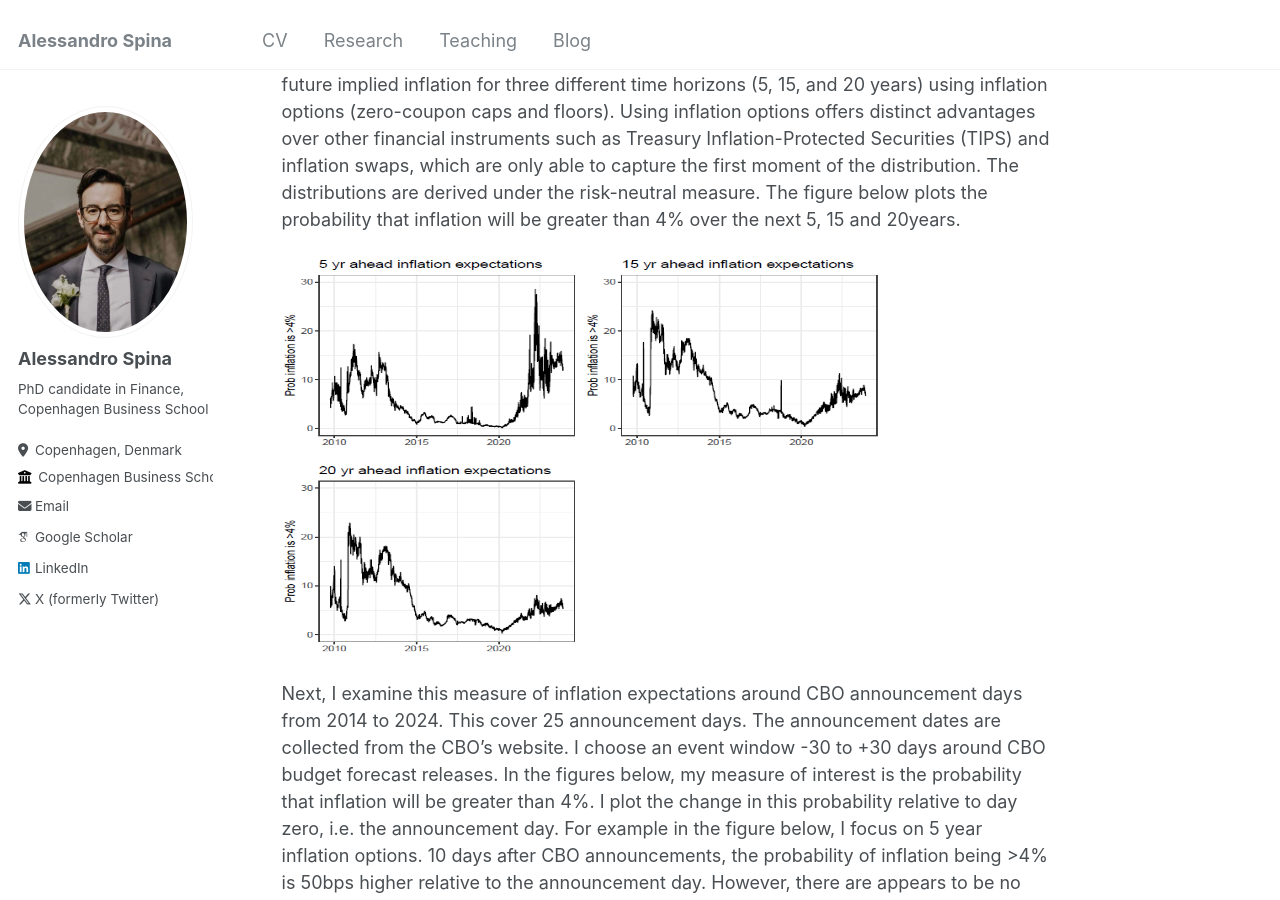
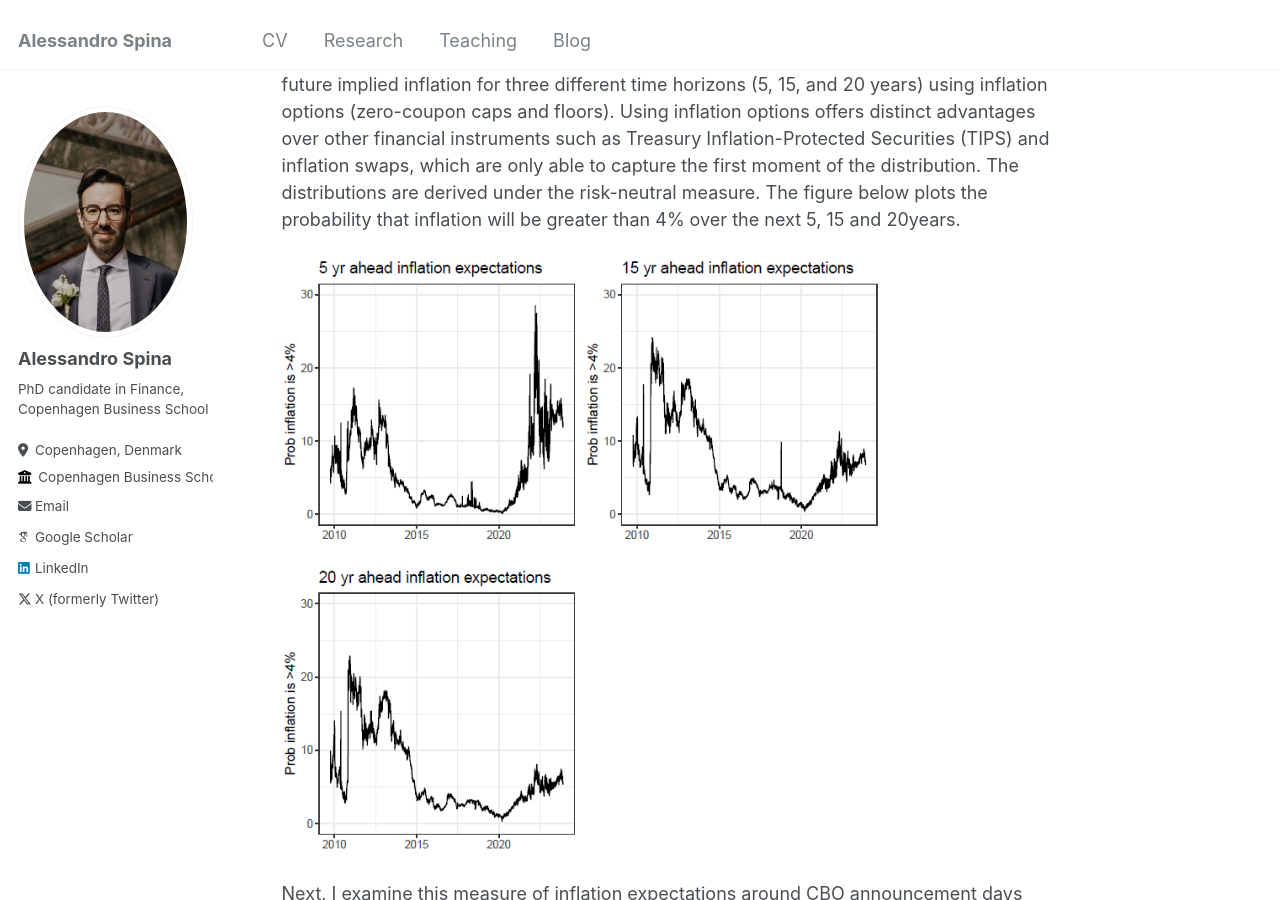
Before and after one commit to aspi6246/aspi6246.github.io, a Jekyll site: the page built from _posts/2024-07-02-blog-post-1.md, in a window 1280 px wide and 900 px high, scrolled down 556 px. Built offline with Jekyll 4.4.1, drawn with Linux system fonts in a browser that asks for light colours; some web fonts are replaced.

Commit message:
Update 2024-07-02-blog-post-1.md

```diff
--- a/_posts/2024-07-02-blog-post-1.md
+++ b/_posts/2024-07-02-blog-post-1.md
@@ -15,14 +15,14 @@ Why would announcements about the future deficit forecasts affect expected infla
 
 There are multiple ways to measure inflation expectations. Below I use a high-frequency measure of inflation expectations derived by Sebastian Luber in his working paper, “Option-Implied Inflation Distributions”. In this paper he derives the entire distribution of future implied inflation for three different time horizons (5, 15, and 20 years) using inflation options (zero-coupon caps and floors). Using inflation options offers distinct advantages over other financial instruments such as Treasury Inflation-Protected Securities (TIPS) and inflation swaps, which are only able to capture the first moment of the distribution. The distributions are derived under the risk-neutral measure. The figure below plots the probability that inflation will be greater than 4% over the next 5, 15 and 20years.
 
-![Alt text](/assets/images/blog_1_fig_1.PNG){: style="width:600px;height:400px;"}
+![Alt text](/assets/images/blog_1_fig_1.PNG){: style="width:600px;height:600px;"}
 
 Next, I examine this measure of inflation expectations around CBO announcement days from 2014 to 2024. This cover 25 announcement days. The announcement dates are collected from the CBO’s website. I choose an event window -30 to +30 days around CBO budget forecast releases. In the figures below, my measure of interest is the probability that inflation will be greater than 4%.  I plot the change in this probability relative to day zero, i.e. the announcement day. For example in the figure below, I focus on 5 year inflation options. 10 days after CBO announcements, the probability of inflation being >4% is 50bps higher relative to the announcement day. However, there are appears to be no significant reaction in inflation expectations around these announcements.
 
-![Alt text](/assets/images/blog_1_fig_2.PNG){: style="width:600px;height:400px;"}
+![Alt text](/assets/images/blog_1_fig_2.PNG){: style="width:600px;height:600px;"}
 
 Furthermore, the figure below plots the same event window using 20 year inflation options, again showing no significant reaction on the day announcement (although there is a marginal decrease in inflation expectations in the lead up to the announcement).
 
-![Alt text](/assets/images/blog_1_fig_3.PNG){: style="width:600px;height:400px;"}
+![Alt text](/assets/images/blog_1_fig_3.PNG){: style="width:600px;height:600px;"}
 
 In conclusion, is this evidence against the FTPL? No. It could simply be the information contained with CBO budget forecasts is already priced in, so no reaction in inflation expectations is to be expected. However, given the increasing interest in measuring high-frequency inflation expectations ([See](https://www.stlouisfed.org/on-the-economy/2024/jul/exploring-tail-risks-inflation-expectations?utm_source=Federal+Reserve+Bank+of+St.+Louis+Publications&utm_campaign=d81c841373-BlogAlert&utm_medium=email&utm_term=0_c572dedae2-d81c841373-236932454)) it will be interesting to use these and other measures of inflation expectations to further study the impact of fiscal policy on inflation.
```
